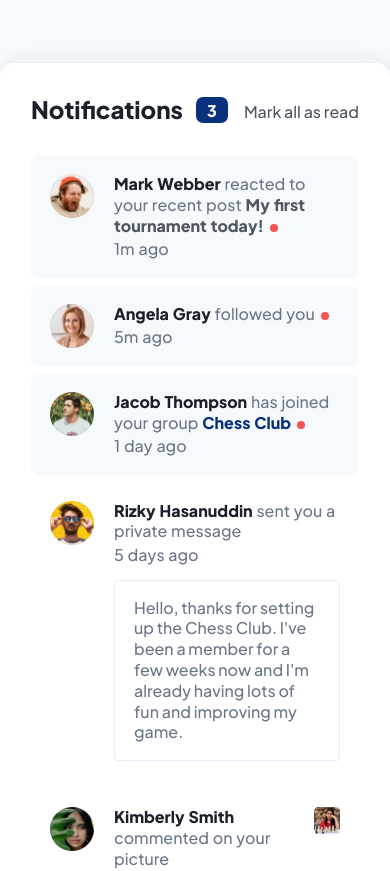
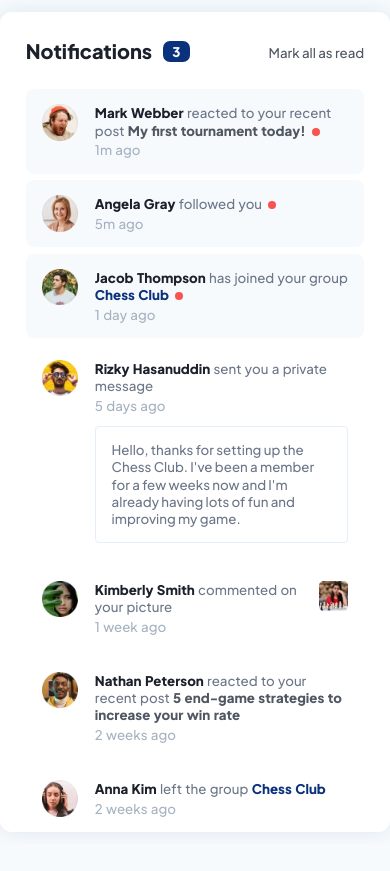
Before and after one commit to Himanshu-196018/notification-page-with-animation, a React (Vite) app: page / in a window 390 px wide. Shown: the top 871 px of the page. After the commit the page ends 844 px from the top, so only its background shows below. Built offline with nearby package versions, Linux system fonts and the light colour scheme.

Commit message:
desktop styling completed

```diff
--- a/src/styles/index.css
+++ b/src/styles/index.css
@@ -9,11 +9,13 @@
 
 :root {
   --red: hsl(1, 90%, 64%);
+  --white: hsl(0, 0%, 100%);
   --blue: hsl(219, 85%, 26%);
-  --white: hsl(0, 0%, 100%);
+  --hover-blue: hsl(219, 85%, 40%);
   --very-light-grayish-blue: hsl(210, 60%, 98%);
   --light-grayish-blue1: hsl(211, 68%, 94%);
   --light-grayish-blue2: hsl(205, 33%, 90%);
+  --light-grayish-blue3: hsl(211, 18%, 70%);
   --grayish-blue: hsl(219, 12%, 48%);
   --dark-grayish-blue: hsl(219, 10%, 35%);
   --very-dark-blue: hsl(224, 21%, 14%);
@@ -41,14 +43,15 @@ html {
 }
 
 body {
+  min-height: 100vh;
   font-size: 1.6rem;
   font-family: "Plus Jakarta Sans";
   font-weight: 500;
   background-color: var(--very-light-grayish-blue);
   color: var(--grayish-blue);
-  display: flex;
+  display: grid;
   justify-content: center;
-  align-items: center;
+  align-content: center;
 }
 
 img {
@@ -57,7 +60,6 @@ img {
 }
 
 #root {
-  margin-top: 63px;
   width: 100%;
   max-width: 730px;
   background-color: var(--white);
@@ -66,7 +68,7 @@ img {
 }
 
 main {
-  margin: 3.1rem;
+  margin: 3.1rem 3.1rem 0;
 }
 
 header,
@@ -144,6 +146,7 @@ a {
 
 .time {
   margin-top: 2.5px;
+  color: var(--light-grayish-blue3);
 }
 
 .dm {
@@ -152,9 +155,26 @@ a {
   border: 1px solid var(--light-grayish-blue1);
   border-radius: 4px;
   word-spacing: 0;
+  cursor: pointer;
+
+  &:hover {
+    background-color: var(--light-grayish-blue1);
+  }
 }
 
 .pictures {
   width: 4.5rem;
   justify-self: flex-end;
 }
+
+a:hover,
+.btn:hover {
+  color: var(--hover-blue);
+}
+
+/* styling for mobiles */
+@media screen and (max-width: 500px) {
+  html {
+    font-size: 52%;
+  }
+}
```
